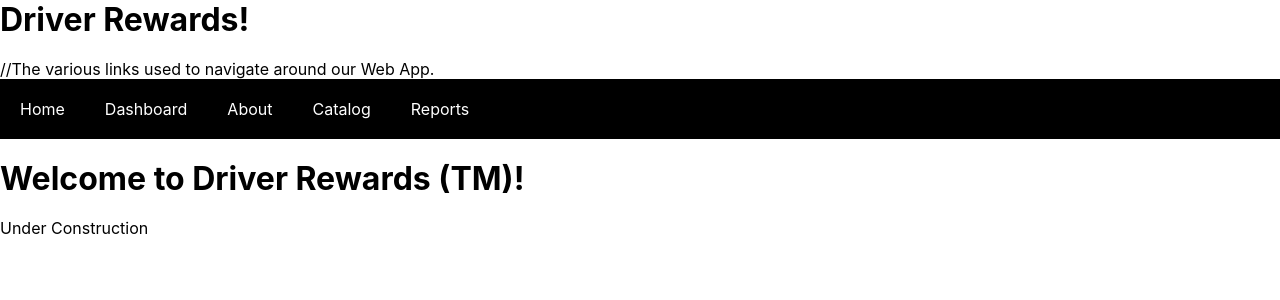
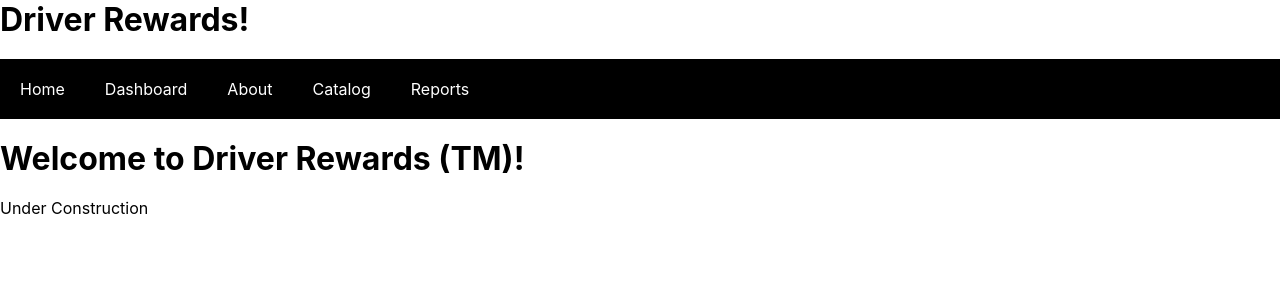
Before and after one commit to 80kb/Team04-ReactApp, a React (Create React App) app: page / in a window 1280 px wide. Shown: the top 300 px of the page. Built offline with nearby package versions, Linux system fonts and the light colour scheme.

Commit message:
Fixed Comment in Navigation.js being ouput to the website.

```diff
--- a/src/components/Navigation.js
+++ b/src/components/Navigation.js
@@ -4,8 +4,8 @@ import { NavLink } from 'react-router-dom';
 //Navigation deals with process of moving from one page to another.
 //This function deals with navigation of each web page.
 const Navigation = () => (
+	//The various links used to navigate around our Web App.
 	<nav>
-		//The various links used to navigate around our Web App.
 		<ul>
 		<li><NavLink to="/">Home</NavLink></li>
 		<li><NavLink to="/dashboard">Dashboard</NavLink></li>
```
